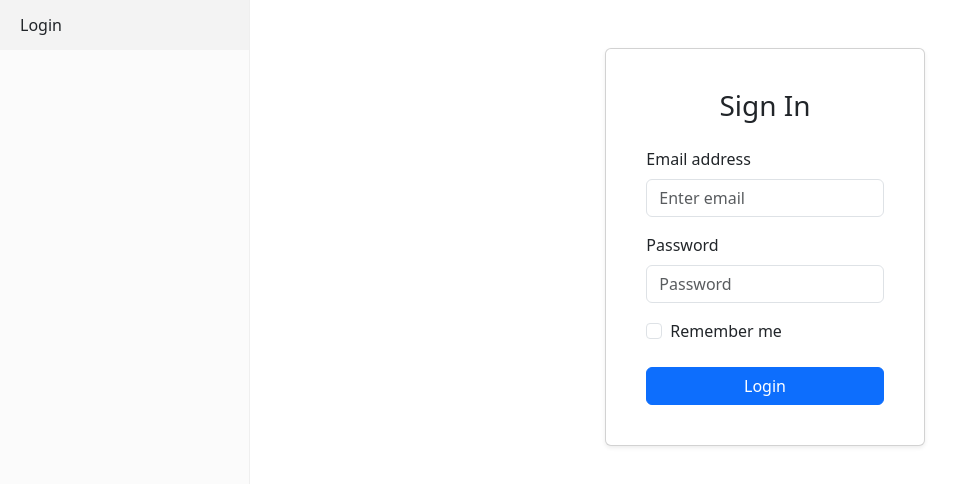
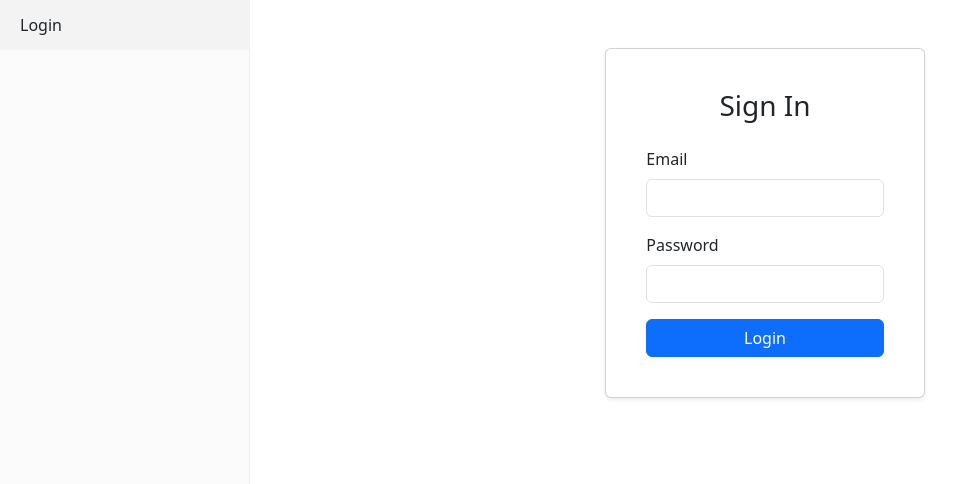
Before and after one commit to r-moore98/warehouse-inventory, a React (Create React App) app in the folder client/: page /#/ in a window 1280 px wide. Shown: the top 484 px of the page, without its empty margins (0-967 px from the left). Built offline with nearby package versions, Linux system fonts and the light colour scheme.

Commit message:
fix react structure

```diff
--- a/client/src/App.js
+++ b/client/src/App.js
@@ -1,36 +1,42 @@
-import React, {useState} from "react";
-import {MenuItem, Menu, Sidebar} from 'react-pro-sidebar';
-import './index.css';
-import 'bootstrap/dist/css/bootstrap.min.css';
+import React, { useState } from "react";
 import { BrowserRouter, Routes, Route, Link } from "react-router-dom";
+import { Menu, MenuItem, Sidebar } from "react-pro-sidebar";
 
-import Login from './pages/Login';
-import Dashboard from './pages/Dashboard';
-import Inventory from './pages/Inventory';
-import Reports from './pages/Reports';
+import Login from "./pages/Login";
+import Dashboard from "./pages/Dashboard";
+import Inventory from "./pages/Inventory";
+import Reports from "./pages/Reports";
 
 function App() {
   const [isLoggedIn, setIsLoggedIn] = useState(false);
 
-return (
+  return (
     <BrowserRouter>
-      <div className="d-flex" style={{ height: '100vh' }}>
+      <div className="d-flex" style={{ height: "100vh" }}>
         <Sidebar>
           <Menu>
-            <MenuItem component={<Link to="/" />}> Login </MenuItem>
-            {isLoggedIn&&(
-              <><MenuItem component={<Link to="/dashboard" />}> Dashboard
-              </MenuItem><MenuItem component={<Link to="/inventory" />}> Inventory
-              </MenuItem><MenuItem component={<Link to="/reports" />}> Reports </MenuItem></>
-            )
-            }
+            <MenuItem component={<Link to="/" />}>Login</MenuItem>
+
+            {isLoggedIn && (
+              <>
+                <MenuItem component={<Link to="/dashboard" />}>
+                  Dashboard
+                </MenuItem>
+                <MenuItem component={<Link to="/inventory" />}>
+                  Inventory
+                </MenuItem>
+                <MenuItem component={<Link to="/reports" />}>
+                  Reports
+                </MenuItem>
+              </>
+            )}
           </Menu>
         </Sidebar>
 
         <div className="flex-grow-1">
           <Routes>
             <Route path="/" element={<Login />} />
-            <Route path="/Dashboard" element={<Dashboard />} />
+            <Route path="/dashboard" element={<Dashboard />} />
             <Route path="/inventory" element={<Inventory />} />
             <Route path="/reports" element={<Reports />} />
           </Routes>
--- a/client/src/pages/login.js
+++ b/client/src/pages/login.js
@@ -1,21 +1,20 @@
-import 'bootstrap/dist/css/bootstrap.min.css';
-import React, { useState } from 'react';
-import { Form, Button, Card, Container, Row, Col } from 'react-bootstrap';
+import React, { useState } from "react";
+import { Form, Button, Card, Container, Row, Col } from "react-bootstrap";
+import "bootstrap/dist/css/bootstrap.min.css";
 
 const Login = () => {
-  const [email, setEmail] = useState('');
-  const [password, setPassword] = useState('');
+  const [email, setEmail] = useState("");
+  const [password, setPassword] = useState("");
   const [validated, setValidated] = useState(false);
 
   const handleSubmit = (event) => {
+    event.preventDefault();
     const form = event.currentTarget;
-    event.preventDefault();
 
     if (form.checkValidity() === false) {
       event.stopPropagation();
     } else {
-      // Handle your login submission logic here (e.g., API call)
-      console.log('Submitted:', { email, password });
+      console.log("Submitted:", { email, password });
     }
 
     setValidated(true);
@@ -30,43 +29,27 @@ const Login = () => {
               <h3 className="text-center mb-4">Sign In</h3>
 
               <Form noValidate validated={validated} onSubmit={handleSubmit}>
-                {/* Email Field */}
-                <Form.Group className="mb-3" controlId="formBasicEmail">
-                  <Form.Label>Email address</Form.Label>
+                <Form.Group className="mb-3">
+                  <Form.Label>Email</Form.Label>
                   <Form.Control
                     required
                     type="email"
-                    placeholder="Enter email"
                     value={email}
                     onChange={(e) => setEmail(e.target.value)}
                   />
-                  <Form.Control.Feedback type="invalid">
-                    Please provide a valid email address.
-                  </Form.Control.Feedback>
                 </Form.Group>
 
-                {/* Password Field */}
-                <Form.Group className="mb-3" controlId="formBasicPassword">
+                <Form.Group className="mb-3">
                   <Form.Label>Password</Form.Label>
                   <Form.Control
                     required
                     type="password"
-                    placeholder="Password"
                     value={password}
                     onChange={(e) => setPassword(e.target.value)}
                   />
-                  <Form.Control.Feedback type="invalid">
-                    Please enter your password.
-                  </Form.Control.Feedback>
                 </Form.Group>
 
-                {/* Remember Me Checkbox */}
-                <Form.Group className="mb-3" controlId="formBasicCheckbox">
-                  <Form.Check type="checkbox" label="Remember me" />
-                </Form.Group>
-
-                {/* Submit Button */}
-                <Button variant="primary" type="submit" className="w-100 mt-2">
+                <Button type="submit" className="w-100">
                   Login
                 </Button>
               </Form>
```
Also changed, not shown: 10 other files (tests, documents, lock files or other folders).
